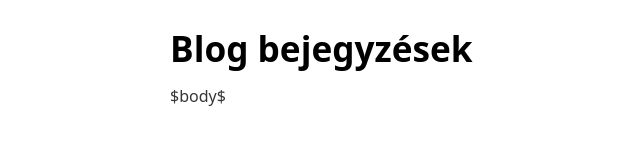
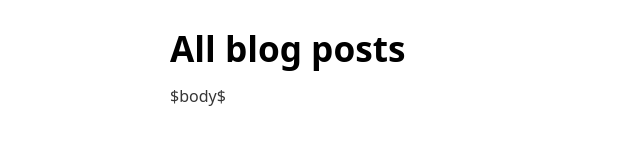
Before and after one commit to fajtaiandris/pandoc-cms, a plain HTML site: page examples/blog/templates/post-list.html in a window 1280 px wide. Shown: the whole page, without its empty margins (70-710 px from the left). Drawn offline with nearby package versions, Linux system fonts and the light colour scheme.

Commit message:
further refining blog example

```diff
--- a/examples/blog/templates/post-list.html
+++ b/examples/blog/templates/post-list.html
@@ -1,12 +1,12 @@
 <doctype! html>
 <html>
   <head>
-    <title>Blogs</title>
+    <title>All blog posts</title>
     <meta charset="utf-8"/>
     <link rel="stylesheet" href="https://cdn.jsdelivr.net/npm/water.css@2/out/water.css">
   </head>
   <body>
-    <h1>Blog bejegyzések</h1>
+    <h1>All blog posts</h1>
     <div>
       $body$
     </div>
```
Also changed, not shown: examples/blog/templates/blog-post.html (+1 -1 lines), 1 other file.
